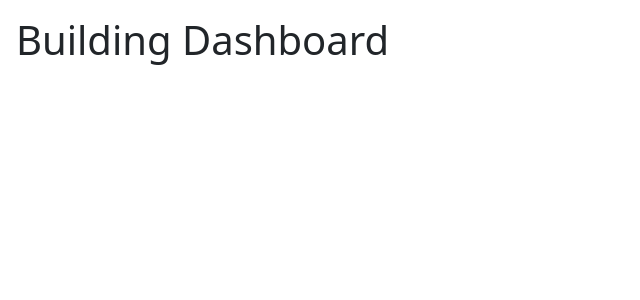
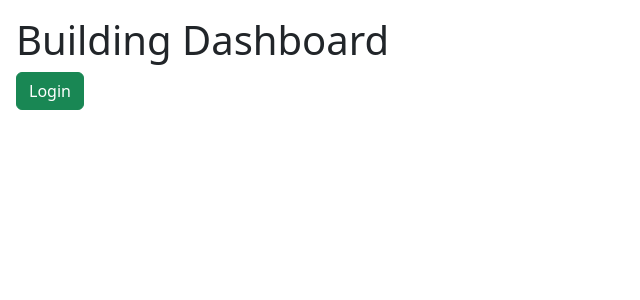
Before and after one commit to nycmeshnet/nycmesh-building, a Django app: page / in a window 1280 px wide. Shown: the top 300 px of the page, without its empty margins (0-640 px from the left). Run offline with Django 5.2, Linux system fonts and the light colour scheme.

Commit message:
Fix login button index.html

```diff
--- a/dashboard/templates/dashboard/index.html
+++ b/dashboard/templates/dashboard/index.html
@@ -57,7 +57,7 @@
             </form>
             <p>Current user: {{ user.email }}</p>
           {% else %}
-            <button type="button" class="btn btn-success mb-2" onclick="location.href = '{% url 'oidc_authentication_init' %}'>Login</button>
+            <button type="button" class="btn btn-success mb-2" onclick="location.href = '{% url 'oidc_authentication_init' %}'">Login</button>
           {% endif %}
         </div>
       </div>
```
